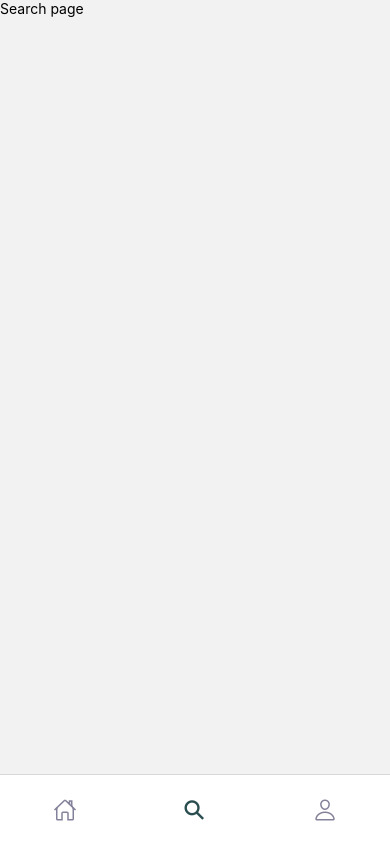
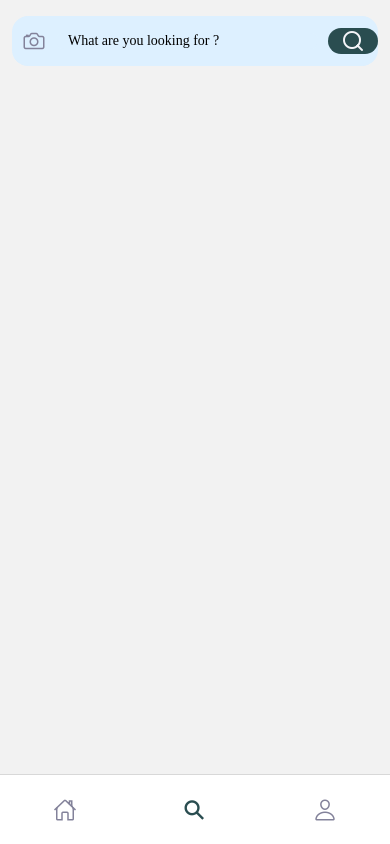
Before and after one commit to abdonofal911/Ecommerce, a React Native app: screen /Search in a window 390 px wide. Built offline with nearby package versions, Linux system fonts and the light colour scheme.

Commit message:
Changes to be committed: 	modified:   screens/Search.jsx 	new file:   screens/search.style.js

```diff
--- a/screens/Search.jsx
+++ b/screens/Search.jsx
@@ -1,12 +1,39 @@
 import React from 'react';
-import {Text, View} from 'react-native';
-import {SafeAreaView} from 'react-native-safe-area-context'
-
-
+import {Text, TextInput, TouchableOpacity, View} from 'react-native';
+import {SafeAreaView} from 'react-native-safe-area-context';
+import styles from './search.style';
+import Feather from 'react-native-vector-icons/Feather';
+import Ionicons from 'react-native-vector-icons/Ionicons';
+import {useNavigation} from '@react-navigation/native';
+import {COLORS, SIZES} from '../assets/constants';
 const Search = () => {
+  const navigation = useNavigation();
   return (
     <SafeAreaView>
-      <Text>Search page</Text>
+      <View style={styles.searchContainer}>
+        <TouchableOpacity>
+          <Ionicons
+            name="camera-outline"
+            size={SIZES.xLarge}
+            style={styles.searcIcon}
+          />
+        </TouchableOpacity>
+        <View style={styles.searchWrapper}>
+          <TextInput
+            placeholder="What are you looking for ?"
+            style={styles.searchInput}
+            value=""
+            onPressIn={() => {
+              navigation.navigate('Search');
+            }}
+          />
+        </View>
+        <View>
+          <TouchableOpacity style={styles.searchBtn}>
+            <Feather name="search" color={COLORS.offwhite} size={24} />
+          </TouchableOpacity>
+        </View>
+      </View>
     </SafeAreaView>
   );
 };
--- /dev/null
+++ b/screens/search.style.js
@@ -0,0 +1,40 @@
+import {StyleSheet} from 'react-native';
+import {COLORS, SIZES} from '../assets/constants';
+
+const styles = StyleSheet.create({
+  searchContainer: {
+    flexDirection: 'row',
+    justifyContent: 'center',
+    alignItems: 'center',
+    backgroundColor: COLORS.secondary,
+    borderRadius: SIZES.medium,
+    marginVertical: SIZES.medium,
+    height: 50,
+    marginHorizontal: SIZES.small,
+  },
+  searcIcon: {
+    marginHorizontal: 10,
+    color: COLORS.gray,
+  },
+  searchWrapper: {
+    flex: 1,
+    backgroundColor: COLORS.secondary,
+    marginRight: 10,
+    borderRadius: SIZES.small,
+  },
+  searchInput: {
+    fontFamily: 'Poppins-Regular',
+    width: '100%',
+    height: '100%',
+    paddingHorizontal: SIZES.small,
+  },
+  searchBtn: {
+    width: 50,
+    backgroundColor: COLORS.primary,
+    height: '100%',
+    borderRadius: SIZES.medium,
+    alignItems: 'center',
+    justifyContent: 'center',
+  },
+});
+export default styles;
```
